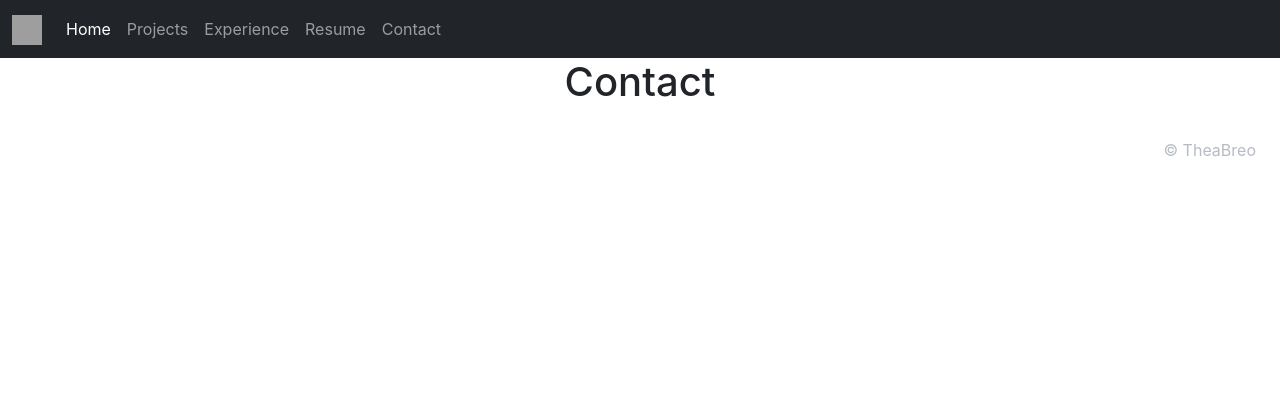
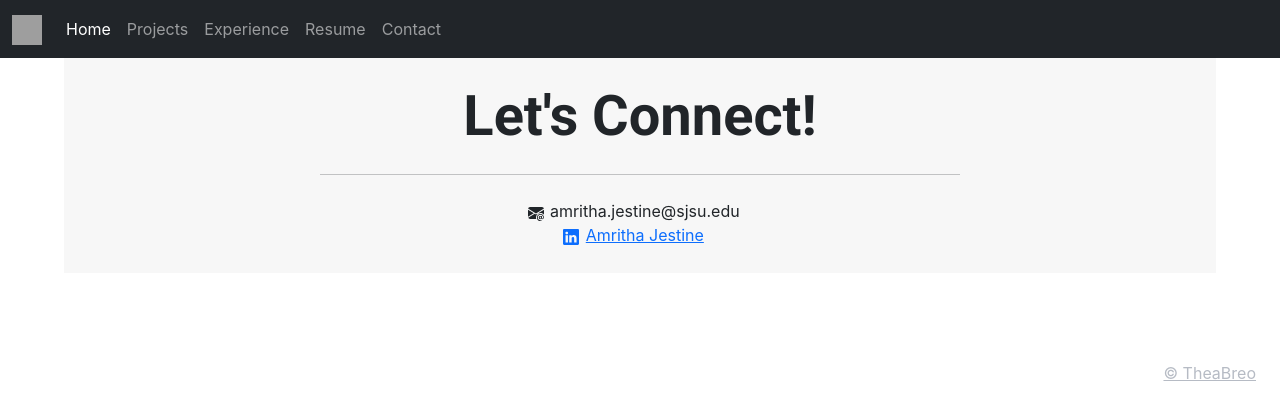
Before and after one commit to anthea97/aj-portfolio, a React (Create React App) app in the folder my-app/: page /aj-portfolio/contact in a window 1280 px wide. Shown: the top 420 px of the page. Built offline with nearby package versions, Linux system fonts and the light colour scheme; grey boxes are pictures that could not be loaded.

Commit message:
Add contact page

```diff
--- a/my-app/package.json
+++ b/my-app/package.json
@@ -7,7 +7,9 @@
     "@testing-library/jest-dom": "^5.17.0",
     "@testing-library/react": "^13.4.0",
     "@testing-library/user-event": "^13.5.0",
+    "bootstrap-icons": "^1.11.3",
     "react": "^18.2.0",
+    "react-bootstrap-icons": "^1.10.3",
     "react-dom": "^18.2.0",
     "react-router-dom": "^6.21.1",
     "react-scripts": "5.0.1",
--- a/my-app/src/App.css
+++ b/my-app/src/App.css
@@ -36,3 +36,7 @@
     transform: rotate(360deg);
   }
 }
+
+a :hover {
+  color: blue;
+}
--- a/my-app/src/components/Contact.jsx
+++ b/my-app/src/components/Contact.jsx
@@ -1,5 +1,42 @@
+import { EnvelopeAtFill, Linkedin } from "react-bootstrap-icons";
+
 const Contact = () => {
-  return <h1>Contact</h1>;
+  return (
+    <div>
+      {" "}
+      <div
+        style={{
+          backgroundColor: "#f7f7f7",
+          margin: "0% 5% 5% 5%",
+          padding: "2%",
+          display: "flex",
+          justifyContent: "center",
+        }}
+      >
+        <div class="jumbotron" style={{ width: "50vw" }}>
+          <h1 class="display-4" style={{ fontFamily: "Roboto" }}>
+            Let's Connect!
+          </h1>
+          <hr class="my-4"></hr>{" "}
+          <div>
+            <EnvelopeAtFill />
+            <p style={{ display: "inline", margin: "2% 2% 2% 1%" }}>
+              amritha.jestine@sjsu.edu{" "}
+            </p>
+          </div>
+          <a
+            href="linkedin.com/in/amritha-jestine-3b1957147/ "
+            style={{ display: "inline" }}
+          >
+            <Linkedin />
+            <p style={{ display: "inline", margin: "2% 2% 2% 1%" }}>
+              Amritha Jestine
+            </p>
+          </a>
+        </div>
+      </div>
+    </div>
+  );
 };
 
 export default Contact;
--- a/my-app/src/components/Footer.jsx
+++ b/my-app/src/components/Footer.jsx
@@ -1,3 +1,4 @@
+
 const Footer = () => {
   return (
     <footer class="text-muted">
@@ -9,7 +10,13 @@ const Footer = () => {
           textAlign: "right",
         }}
       >
-        © TheaBreo
+        <a
+          class="footer-link"
+          href="https://github.com/anthea97"
+          style={{ color: "inherit" }}
+        >
+          © TheaBreo
+        </a>
       </div>
     </footer>
   );
```
Also changed, not shown: 1 other file (tests, documents, lock files or other folders).
